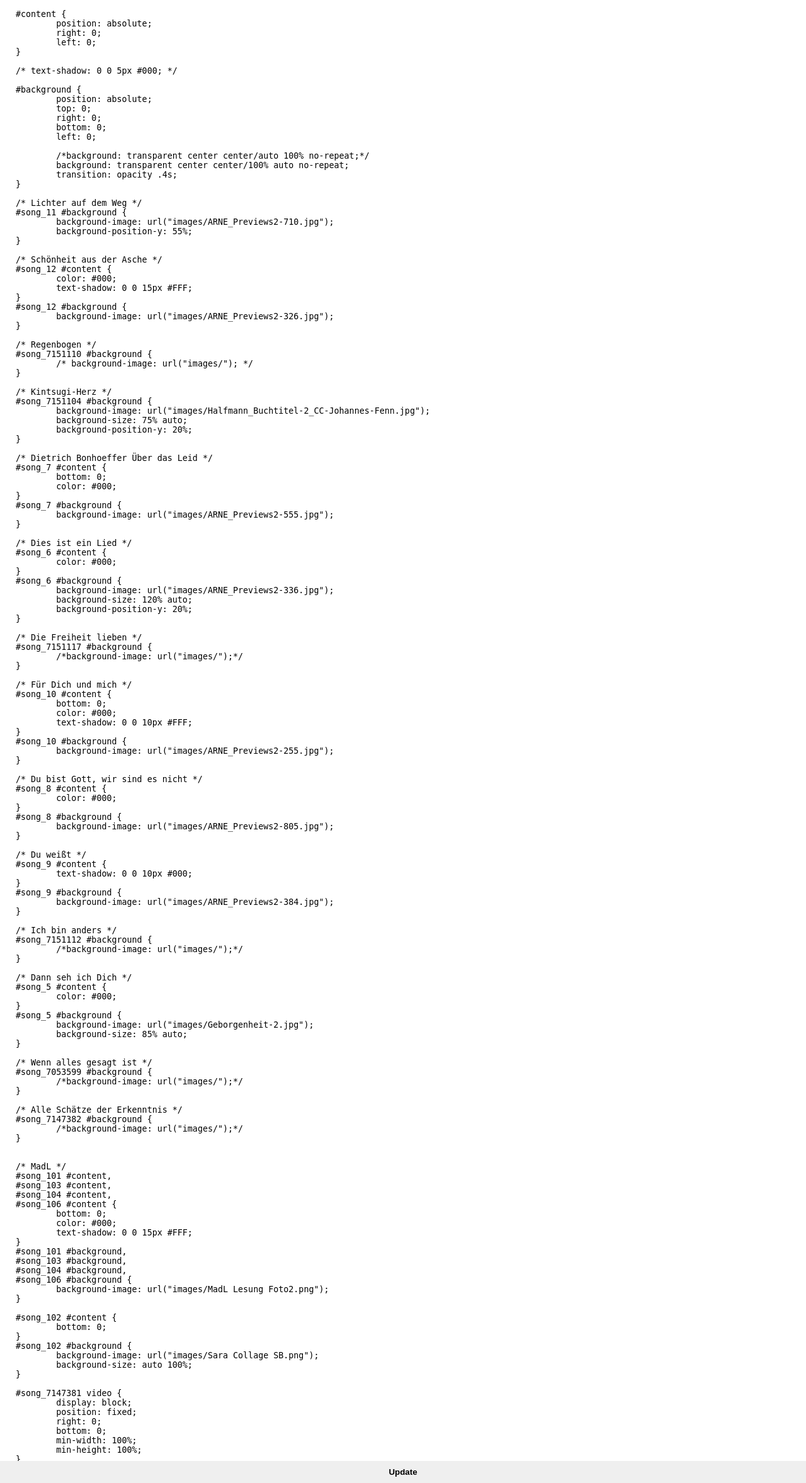
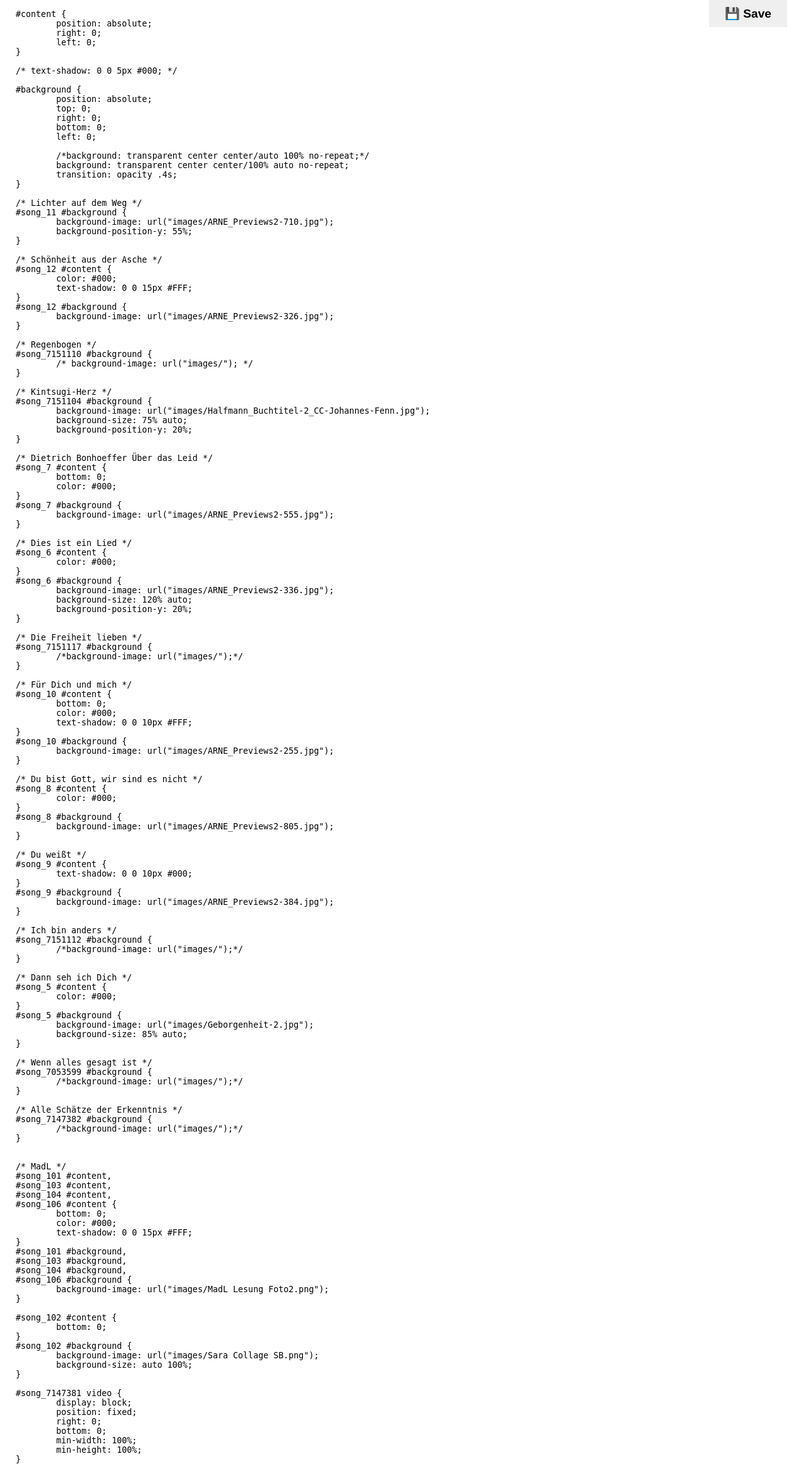
Before and after one commit to bart96/Presenter, a PHP site: page /style.php in a window 1280 px wide. Shown: the whole page at 63% size. Run offline with PHP 8.4, Linux system fonts and the light colour scheme.

Commit message:
Version 0.96
fixed rest object handler
changed background editor

```diff
--- a/classes/Values.php
+++ b/classes/Values.php
@@ -133,7 +133,7 @@
 			return boolval($this->get($attribute, $default));
 		}
 
-		public function getAsObject(string $attribute, array | object $default = NULL) : array {
+		public function getAsObject(string $attribute, array | object $default = NULL) : object {
 			$value = $this->get($attribute, $default);
 
 			if(!is_object($value)) {
--- a/style.php
+++ b/style.php
@@ -23,26 +23,26 @@
 			box-sizing: border-box;
 		}
 
-		form {
-			position: fixed;
+		textarea {
+			position: absolute;
 			top: 0;
 			right: 0;
 			bottom: 0;
 			left: 0;
-			display: flex;
-			flex-direction: column;
-		}
-
-		textarea {
-			flex-grow: 1;
+			width: 100%;
+			height: 100%;
 			padding: 15px 25px;
 			resize: none;
 		}
 
 		button {
-			padding: 10px;
+			position: absolute;
+			top: 0;
+			right: 30px;
+			padding: 10px 25px;
 			cursor: pointer;
 			font-weight: bold;
+			font-size: 1.2em;
 		}
 
 		button:hover,
@@ -57,7 +57,7 @@
 	<form action="" method="post">
 		<textarea name="text"><?php echo htmlspecialchars(file_get_contents($file)) ?></textarea>
 
-		<button type="submit">Update</button>
+		<button type="submit">💾 Save</button>
 	</form>
 
 	<script type="text/javascript">
```
